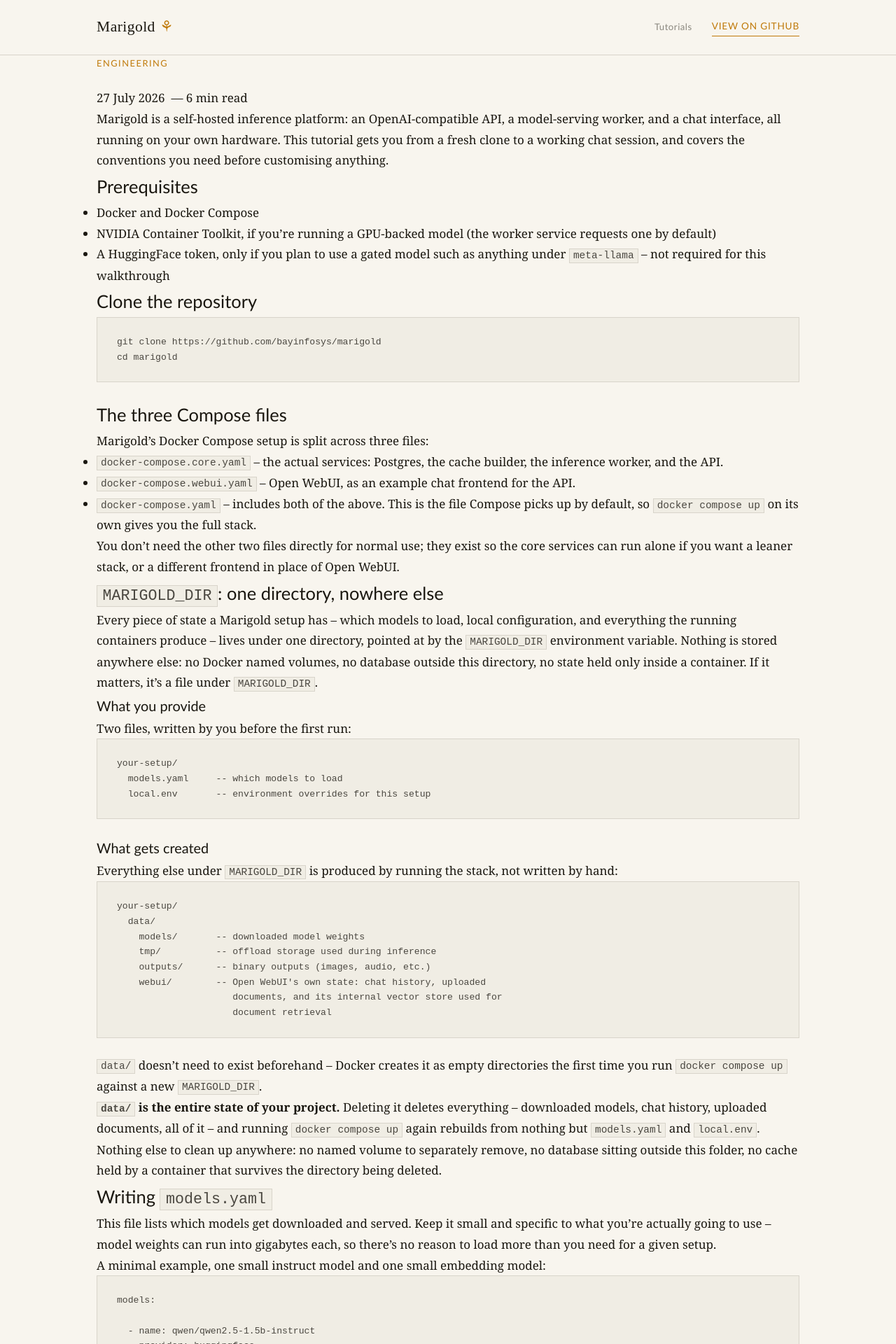
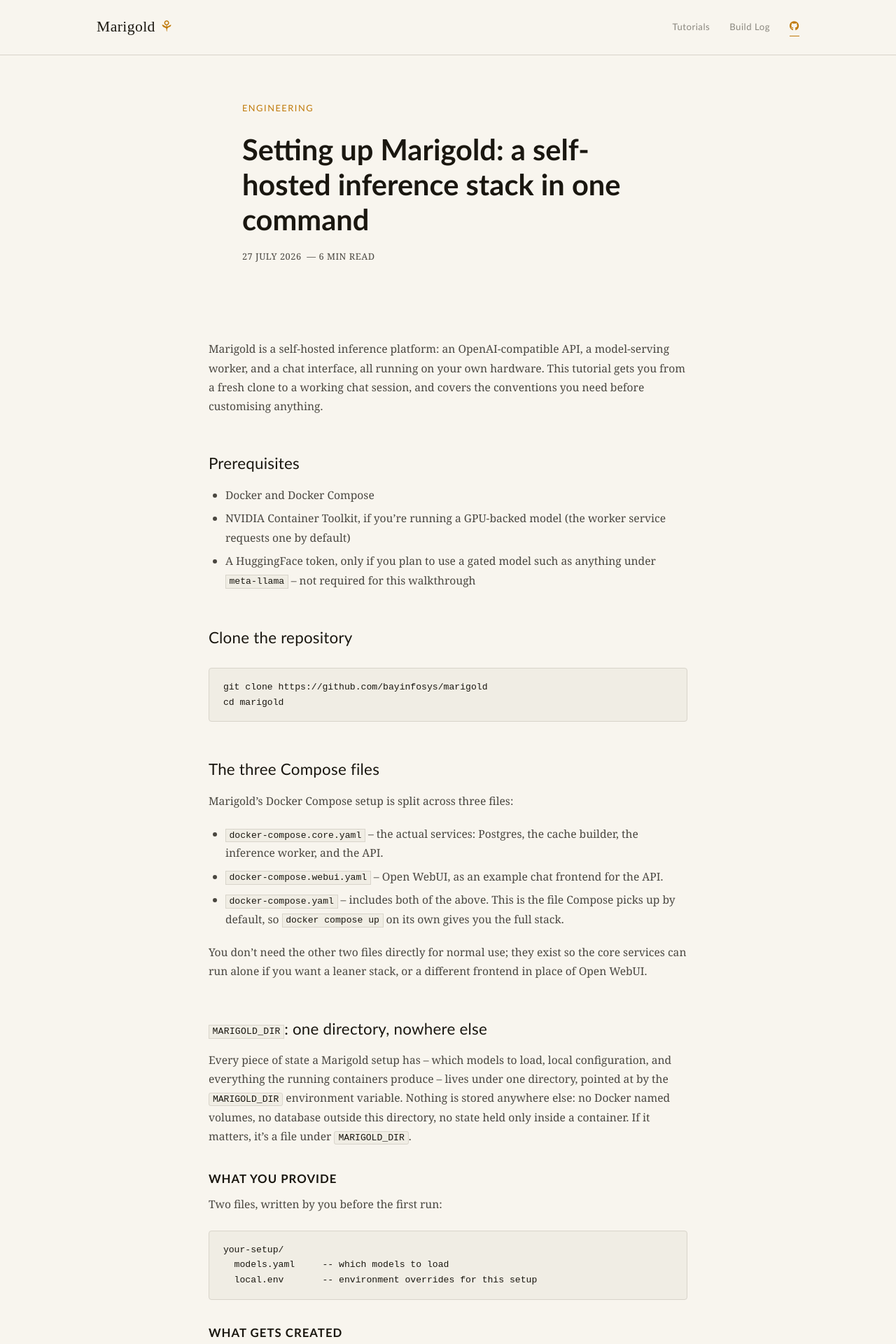
Before and after one commit to bayinfosys/marigold-web, a Jekyll site: the page built from _tutorials/setup.md, in a window 1280 px wide. Shown: the top 1920 px of the page at 70% size. Built offline with Jekyll 4.4.1, drawn with Linux system fonts in a browser that asks for light colours; some web fonts are replaced; a style sheet for code colours, icons or effects is not loaded; some of the changed text lies outside the part shown.

Commit message:
minor styling fix + github logo

```diff
--- a/_includes/nav.html
+++ b/_includes/nav.html
@@ -3,7 +3,10 @@
     <a href="/" class="wordmark">Marigold</a>
     <div class="nav-links">
       <a href="/tutorials.html">Tutorials</a>
-      <a href="https://github.com/bayinfosys/marigold" class="cta-sm">View on GitHub</a>
+      <a href="/blog.html">Build Log</a>
+<a href="https://github.com/bayinfosys/marigold" class="cta-sm" aria-label="View on GitHub">
+  <i class="fa-brands fa-github"></i>
+</a>
     </div>
   </div>
 </nav>
--- a/_layouts/default.html
+++ b/_layouts/default.html
@@ -22,6 +22,7 @@
   <link rel="preconnect" href="https://fonts.googleapis.com">
   <link rel="preconnect" href="https://fonts.gstatic.com" crossorigin>
   <link href="https://fonts.googleapis.com/css2?family=Knewave&display=swap" rel="stylesheet">
+  <link rel="stylesheet" href="https://cdnjs.cloudflare.com/ajax/libs/font-awesome/6.7.2/css/all.min.css">
   <link rel="stylesheet" href="/style.css">
   <link rel="sitemap" type="application/xml" href="/sitemap.xml">
 </head>
--- a/_layouts/tutorial.html
+++ b/_layouts/tutorial.html
@@ -2,8 +2,118 @@
 layout: default
 ---
 <style>
-/* Shares .post-* classes with post.html -- move both to style.css together
-   when the blog collection styling gets consolidated. */
+/* -----------------------------------------------------------------------
+   Tutorial layout -- shares structure with post.html.
+   Move both to style.css together when the blog/tutorials styling
+   gets consolidated -- tracked as follow-up, not done yet.
+----------------------------------------------------------------------- */
+.post-header {
+  padding: 4rem 0 2.5rem;
+  border-bottom: 1px solid var(--border);
+}
+
+.post-header .wrap {
+  max-width: 72ch;
+}
+
+.post-title {
+  font-size: clamp(1.75rem, 3.5vw, 2.6rem);
+  line-height: 1.2;
+  font-family: 'Knewave', 'Trebuchet MS', sans-serif;
+  color: var(--ink);
+  margin: 0.5rem 0 1rem;
+}
+
+.post-meta {
+  font-size: 0.8rem;
+  color: var(--ink-mid);
+  letter-spacing: 0.04em;
+  text-transform: uppercase;
+  margin-bottom: 1.25rem;
+}
+
+.post-body {
+  padding: 3rem 0 4rem;
+  max-width: 72ch;
+  margin: 0 auto;
+}
+
+.post-body h2 {
+  font-size: 1.4rem;
+  font-family: 'Knewave', 'Trebuchet MS', sans-serif;
+  color: var(--ink);
+  margin: 3rem 0 0.75rem;
+  letter-spacing: 0.01em;
+}
+
+.post-body h3 {
+  font-size: 1.05rem;
+  font-family: 'Junction', 'Trebuchet MS', 'Gill Sans', sans-serif;
+  font-weight: 600;
+  color: var(--ink);
+  margin: 2rem 0 0.5rem;
+  text-transform: uppercase;
+  letter-spacing: 0.06em;
+}
+
+.post-body p {
+  font-size: 0.975rem;
+  line-height: 1.75;
+  color: var(--ink-mid);
+  margin: 0 0 1.25rem;
+}
+
+.post-body p strong {
+  color: var(--ink);
+  font-weight: 600;
+}
+
+.post-body a {
+  color: var(--amber);
+  text-decoration: underline;
+  text-underline-offset: 3px;
+}
+
+.post-body ul, .post-body ol {
+  padding-left: 1.5rem;
+  margin: 0 0 1.25rem;
+}
+
+.post-body li {
+  font-size: 0.975rem;
+  line-height: 1.75;
+  color: var(--ink-mid);
+  margin-bottom: 0.4rem;
+}
+
+.post-body pre {
+  background: var(--bg-alt);
+  border: 1px solid var(--rule);
+  border-radius: 4px;
+  padding: 1rem 1.25rem;
+  overflow-x: auto;
+  margin: 1.5rem 0;
+}
+
+.post-body code {
+  font-family: 'IBM Plex Mono', 'Courier New', monospace;
+  font-size: 0.82rem;
+  color: var(--ink);
+  line-height: 1.6;
+}
+
+.post-body p code {
+  background: var(--bg-alt);
+  border: 1px solid var(--rule);
+  border-radius: 3px;
+  padding: 1px 5px;
+}
+
+@media (max-width: 640px) {
+  .post-body {
+    padding: 2rem 1rem 3rem;
+  }
+}
 </style>
 
 <main>
@@ -13,6 +123,7 @@
     <header class="post-header">
       <div class="wrap">
         {% if page.category %}<p class="hero-eyebrow">{{ page.category }}</p>{% endif %}
+        <h1 class="post-title" itemprop="headline">{{ page.title }}</h1>
         <p class="post-meta">
           <time datetime="{{ page.date | date_to_xmlschema }}" itemprop="datePublished">
             {{ page.date | date: "%-d %B %Y" }}
@@ -36,7 +147,7 @@
       <p>All example code is in the repo. Clone it and run this tutorial locally.</p>
       <div class="hero-actions">
         <a href="https://github.com/bayinfosys/marigold" class="btn-primary">View on GitHub</a>
-        <a href="/tutorials/setup.html" class="btn-secondary">Read the setup guide</a>
+        <a href="/tutorials/setup.html" class="btn-secondary">Setup guide</a>
       </div>
     </div>
   </section>
--- a/style.css
+++ b/style.css
@@ -486,73 +486,6 @@
 }
 
 
-/* PRICING GRID */
-
-.pricing-grid {
-  display: grid;
-  grid-template-columns: repeat(3, 1fr);
-  border: 1px solid var(--rule);
-  margin-bottom: 2.5rem;
-}
-
-.plan {
-  padding: 2rem 1.75rem;
-  border-right: 1px solid var(--rule);
-}
-
-.plan:last-child { border-right: none; }
-.plan.plan-featured { background: var(--bg-alt); }
-
-.plan-name {
-  font-family: 'Junction', 'Trebuchet MS', 'Gill Sans', sans-serif;
-  font-size: 0.72rem;
-  letter-spacing: 0.12em;
-  text-transform: uppercase;
-  color: var(--ink-muted);
-  margin-bottom: 0.75rem;
-}
-
-.plan-price {
-  font-family: 'Knewave', cursive;
-  font-size: 3.2rem;
-  color: var(--ink);
-  line-height: 1;
-  margin-bottom: 0.2rem;
-}
-
-.plan-period {
-  font-family: 'Junction', 'Trebuchet MS', 'Gill Sans', sans-serif;
-  font-size: 0.8rem;
-  color: var(--ink-muted);
-  margin-bottom: 1.75rem;
-}
-
-.plan-list {
-  list-style: none;
-  margin-bottom: 2rem;
-}
-
-.plan-list li {
-  font-size: 0.875rem;
-  color: var(--ink-mid);
-  padding: 0.3rem 0;
-  border-bottom: 1px solid var(--rule);
-  display: flex;
-  gap: 0.6rem;
-  align-items: baseline;
-  line-height: 1.5;
-}
-
-.plan-list li:last-child { border-bottom: none; }
-
-.plan-list li::before {
-  content: '--';
-  font-family: 'Junction', 'Trebuchet MS', 'Gill Sans', sans-serif;
-  color: var(--amber);
-  flex-shrink: 0;
-}
-
-
 /* COMPARISON TABLE */
 
 .compare-table {
@@ -612,82 +545,6 @@
   line-height: 1.7;
   max-width: 66ch;
 }
-
-
-/* WAITLIST */
-
-.waitlist-block {
-  background: var(--bg-alt);
-  border: 1px solid var(--rule);
-  padding: 2.5rem;
-  max-width: 540px;
-}
-
-.waitlist-block h3 {
-  font-family: 'Junction', 'Trebuchet MS', 'Gill Sans', sans-serif;
-  font-size: 1.1rem;
-  color: var(--ink);
-  margin-bottom: 0.4rem;
-}
-
-.waitlist-block p {
-  font-size: 0.9rem;
-  color: var(--ink-mid);
-  margin-bottom: 1.5rem;
-  line-height: 1.65;
-}
-
-.waitlist-row {
-  display: flex;
-  gap: 0.5rem;
-}
-
-.waitlist-row input[type='email'] {
-  flex: 1;
-  padding: 0.65rem 1rem;
-  background: var(--bg);
-  border: 1px solid var(--rule);
-  font-family: 'Junction', 'Trebuchet MS', 'Gill Sans', sans-serif;
-  font-size: 0.875rem;
-  color: var(--ink);
-  outline: none;
-  -webkit-appearance: none;
-}
-
-.waitlist-row input[type='email']:focus {
-  border-color: var(--amber);
-}
-
-.waitlist-note {
-  font-family: 'Junction', 'Trebuchet MS', 'Gill Sans', sans-serif;
-  font-size: 0.8rem;
-  color: var(--amber);
-  margin-top: 0.75rem;
-  display: none;
-}
-
-
-/* CALLOUT BAND */
-
-.callout {
-  background: var(--bg-alt);
-  border: 1px solid var(--rule);
-  padding: 1.75rem 2rem;
-  display: flex;
-  align-items: center;
-  justify-content: space-between;
-  gap: 2rem;
-  flex-wrap: wrap;
-  margin-top: 2rem;
-}
-
-.callout p {
-  font-size: 0.9rem;
-  color: var(--ink-mid);
-  max-width: 52ch;
-  line-height: 1.65;
-}
-
 
 /* FOOTER (extended for landing pages) */
 
@@ -751,59 +608,6 @@
   .compare-table th, .compare-table td { padding: 0.55rem 0.6rem; }
 }
 
-/* ---------------------------------------------------------------
-   MODEL REGISTRY -- append to style.css
-   Used by models.html generated from _data/models.json
---------------------------------------------------------------- */
-
-/* One model per row: meta on left, code example on right */
-
-.model-list {
-  border: 1px solid var(--rule);
-}
-
-.model-row {
-  display: grid;
-  grid-template-columns: 1fr 1fr;
-  border-bottom: 1px solid var(--rule);
-}
-
-.model-row:last-child {
-  border-bottom: none;
-}
-
-.model-meta {
-  padding: 1.75rem;
-  border-right: 1px solid var(--rule);
-}
-
-.model-name {
-  font-family: 'Courier New', Courier, monospace;
-  font-size: 0.9rem;
-  font-weight: 400;
-  color: var(--ink);
-  line-height: 1.4;
-  margin-bottom: 0.6rem;
-  word-break: break-all;
-}
-
-.model-desc {
-  font-size: 0.875rem;
-  color: var(--ink-mid);
-  line-height: 1.65;
-  max-width: 52ch;
-}
-
-.model-example {
-  padding: 1.75rem;
-  background: var(--bg-alt);
-}
-
-.model-example pre {
-  margin-bottom: 0;
-  font-size: 0.75rem;
-}
-
 /* Responsive: stack on small screens */
 
 @media (max-width: 760px) {
@@ -816,3 +620,28 @@
     border-bottom: 1px solid var(--rule);
   }
 }
+
+
+/* CARD AS LINK -- usecase-card reused for post/tutorial listings and
+   related-work callouts, in addition to its original static homepage use */
+
+a.usecase-card {
+  display: block;
+  text-decoration: none;
+  color: inherit;
+  transition: border-color 0.15s;
+}
+
+a.usecase-card:hover {
+  border-color: var(--amber);
+}
+
+/* HERO -- COMPACT (listing pages: blog, tutorials, examples) */
+
+.hero--compact {
+  padding: calc(var(--gap) * 0.6) 0 calc(var(--gap) * 0.7);
+}
+
+.hero--compact h1 {
+  font-size: clamp(2rem, 5vw, 3.2rem);
+}
```
Also changed, not shown: blog/index.html (+9 -13 lines), tutorials.html (+9 -13 lines).
